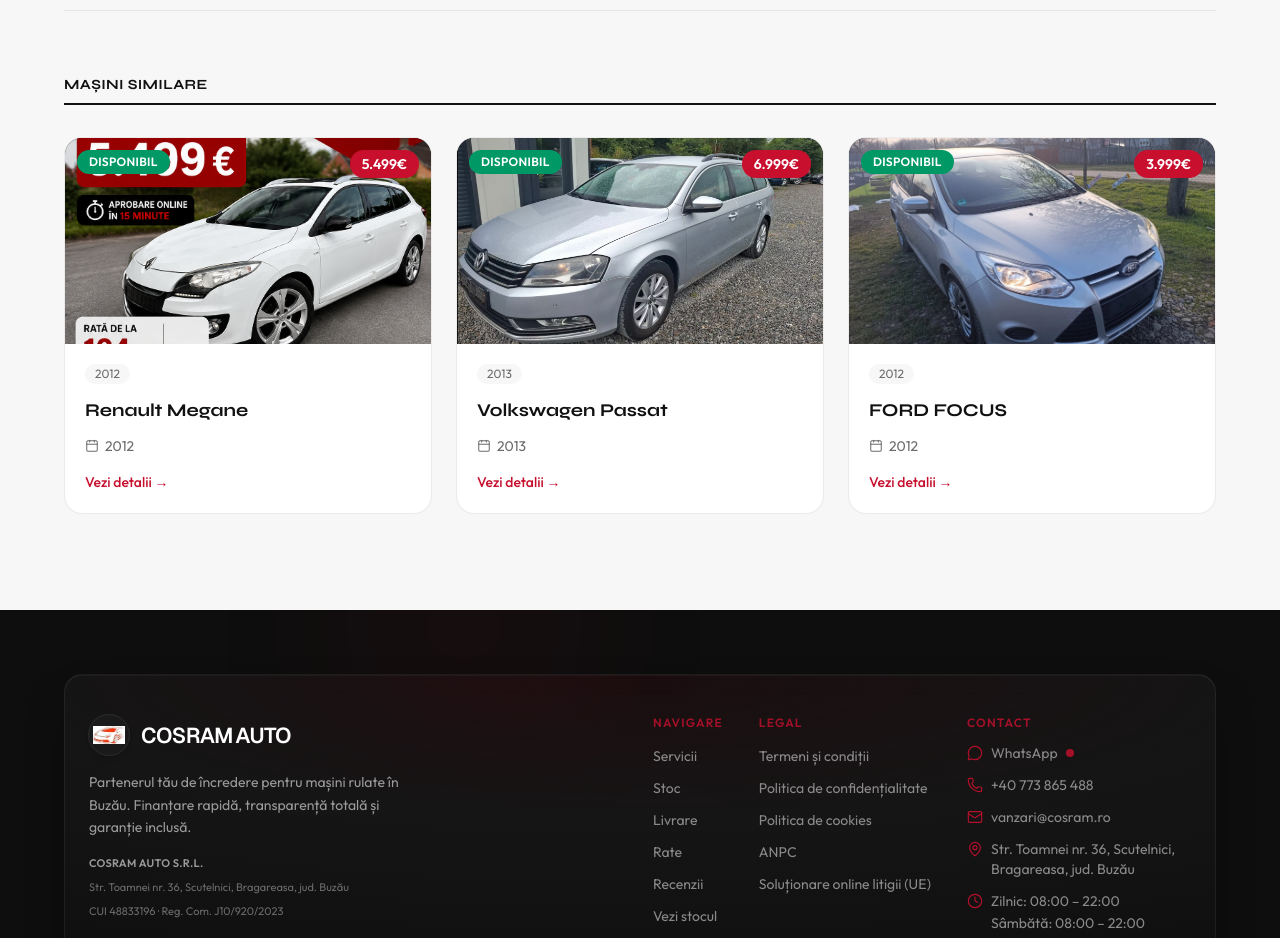
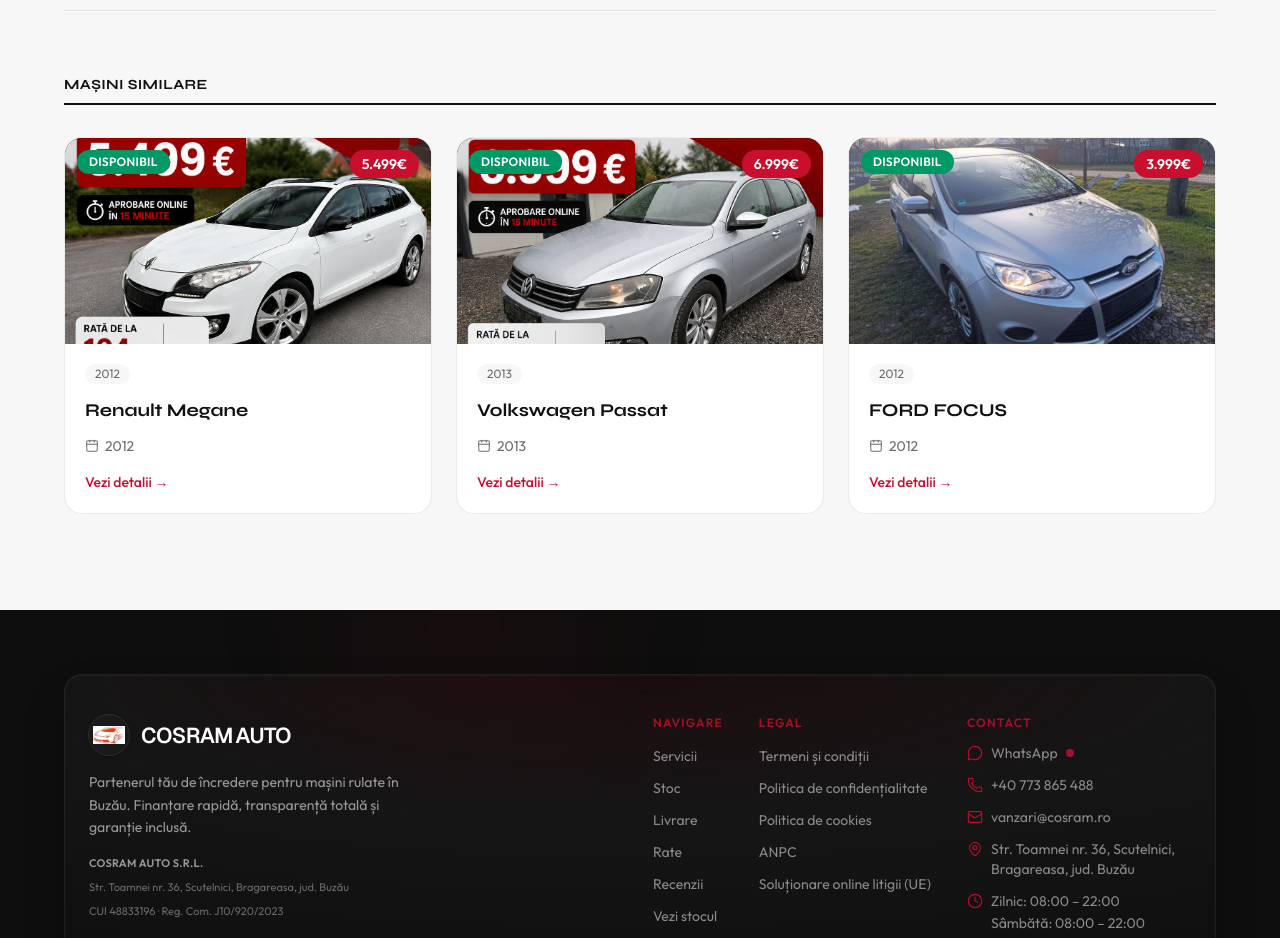
Before and after one commit to backstagelevelone-crypto/cosram-auto, a Next.js app in the folder cosram-auto-main/: page /masini/Audi-A4-B7-Avant in a window 1280 px wide. Shown: the part 1080-2018 px from the top of the page. Built offline with nearby package versions, Linux system fonts and the light colour scheme; no server answers.

Commit message:
Update masini.ts

```diff
--- a/cosram-auto-main/src/data/masini.ts
+++ b/cosram-auto-main/src/data/masini.ts
@@ -76,7 +76,7 @@ export const masini: Masina[] = [
     "evaluareTehnica": "Această mașină a trecut prin verificarea noastră tehnică și este complet pregătită de drum. Te poți urca la volan cu încredere — fără reparații ascunse, fără surprize. Doar formalitățile de înmatriculare te mai despart de prima ta cursă",
     "disponibil": "Disponibil",
     "galerie": [
-      "/images/masini/passatb72.0tdi2013/1.jpg",
+      "/images/masini/passatb72.0tdi2013/1.png",
       "/images/masini/passatb72.0tdi2013/2.jpg",
       "/images/masini/passatb72.0tdi2013/3.jpg",
       "/images/masini/passatb72.0tdi2013/4.jpg"
```
